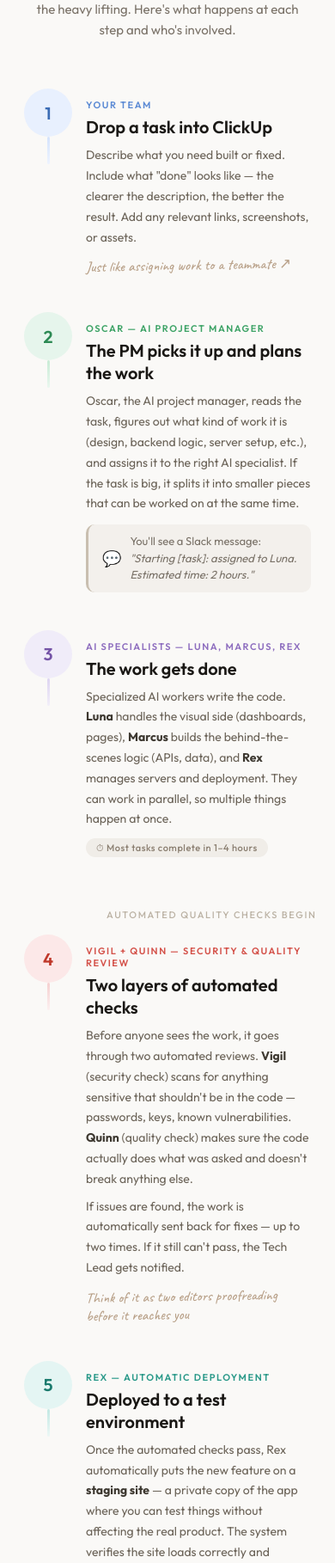
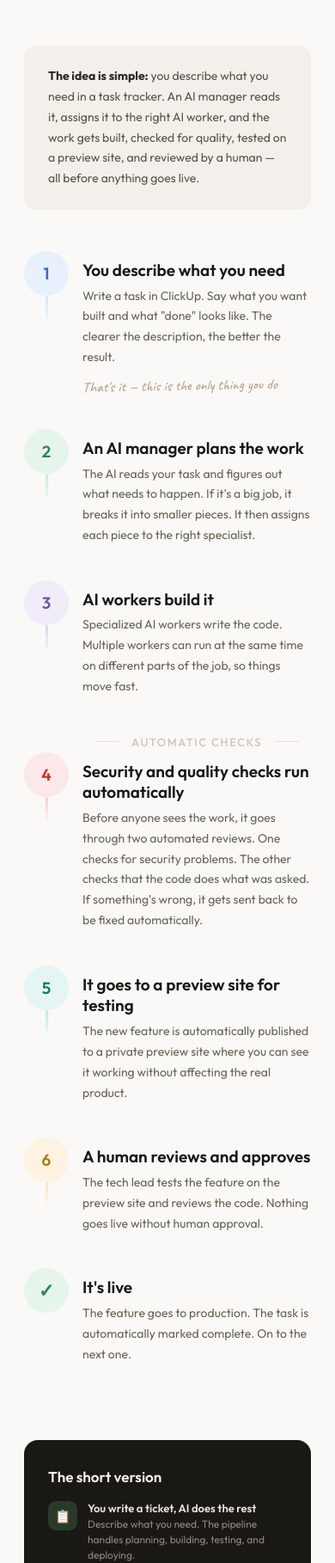
Before and after one commit to robertogalan/virtual-eng-dept, a plain HTML site: page docs/flowchart-simple.html in a window 390 px wide. Shown: the part 182-2000 px from the top of the page at 86% size. Drawn offline with Linux system fonts and the light colour scheme.

Commit message:
fix: full audit — naming, security, portability, docs, simplified flowchart

```diff
--- a/docs/flowchart-simple.html
+++ b/docs/flowchart-simple.html
@@ -3,7 +3,7 @@
 <head>
 <meta charset="UTF-8">
 <meta name="viewport" content="width=device-width, initial-scale=1.0">
-  <title>How Work Gets Done — Virtual Engineering Pipeline</title>
+<title>How It Works — Virtual Engineering Department</title>
 <style>
   @import url('https://fonts.googleapis.com/css2?family=Outfit:wght@300;400;500;600;700&family=Caveat:wght@500;600&display=swap');
 
@@ -17,7 +17,7 @@
   }
 
   .canvas {
-      max-width: 720px;
+    max-width: 680px;
     margin: 0 auto;
     padding: 56px 28px 80px;
   }
@@ -39,65 +39,68 @@
     font-weight: 700;
     color: #1a1815;
     line-height: 1.2;
-      margin-bottom: 12px;
+    margin-bottom: 14px;
   }
   .header p {
     font-size: 15px;
     color: #7a7268;
-      max-width: 480px;
+    max-width: 460px;
     margin: 0 auto;
-      line-height: 1.6;
+    line-height: 1.7;
   }
+
+  .intro {
+    background: #f3f0ec;
+    border-radius: 14px;
+    padding: 24px 28px;
+    margin-bottom: 48px;
+    line-height: 1.7;
+    font-size: 14px;
+    color: #5a5349;
+  }
+  .intro strong { color: #2d2a26; }
 
   .step {
     position: relative;
     display: flex;
     gap: 24px;
     align-items: flex-start;
-      padding-bottom: 20px;
+    padding-bottom: 16px;
   }
   .step-left {
     display: flex;
     flex-direction: column;
     align-items: center;
     flex-shrink: 0;
-      width: 56px;
+    width: 52px;
   }
   .step-number {
-      width: 56px;
-      height: 56px;
+    width: 52px;
+    height: 52px;
     border-radius: 50%;
     display: flex;
     align-items: center;
     justify-content: center;
-      font-size: 20px;
+    font-size: 19px;
     font-weight: 600;
     flex-shrink: 0;
-      position: relative;
     z-index: 2;
   }
   .step-line {
     width: 3px;
     flex: 1;
-      min-height: 32px;
+    min-height: 28px;
     border-radius: 2px;
   }
   .step-content {
     flex: 1;
-      padding: 12px 0 24px;
-    }
-    .step-who {
-      font-size: 11px;
-      font-weight: 600;
-      letter-spacing: 0.14em;
-      text-transform: uppercase;
-      margin-bottom: 6px;
+    padding: 10px 0 24px;
   }
   .step-title {
-      font-size: 20px;
+    font-size: 19px;
     font-weight: 600;
     color: #1a1815;
-      margin-bottom: 8px;
+    margin-bottom: 6px;
     line-height: 1.3;
   }
   .step-desc {
@@ -105,7 +108,6 @@
     color: #6b6358;
     line-height: 1.7;
   }
-    .step-desc strong { color: #3d3830; }
 
   .annotation {
     font-family: 'Caveat', cursive;
@@ -118,132 +120,109 @@
 
   .theme-blue .step-number { background: #e8f0fe; color: #3b6cb5; }
   .theme-blue .step-line { background: linear-gradient(180deg, #d4e3fc, #eef4ff); }
-    .theme-blue .step-who { color: #5b8ad4; }
 
   .theme-green .step-number { background: #e6f5ec; color: #2d8a54; }
   .theme-green .step-line { background: linear-gradient(180deg, #c8ebd5, #eaf7ef); }
-    .theme-green .step-who { color: #3da366; }
 
   .theme-purple .step-number { background: #f0ecf9; color: #7453a6; }
   .theme-purple .step-line { background: linear-gradient(180deg, #ddd4f1, #f2eff9); }
-    .theme-purple .step-who { color: #8e6ebf; }
 
   .theme-amber .step-number { background: #fef3e2; color: #b07a1a; }
   .theme-amber .step-line { background: linear-gradient(180deg, #f5e2bf, #fef8ef); }
-    .theme-amber .step-who { color: #c99230; }
 
   .theme-red .step-number { background: #fce8e8; color: #c0392b; }
   .theme-red .step-line { background: linear-gradient(180deg, #f5d0d0, #fcf0f0); }
-    .theme-red .step-who { color: #d4524a; }
 
   .theme-teal .step-number { background: #e4f5f3; color: #1a7a6d; }
   .theme-teal .step-line { background: linear-gradient(180deg, #c2e8e3, #edf8f6); }
-    .theme-teal .step-who { color: #2a9989; }
 
-    .notif {
+  .divider {
     display: flex;
     align-items: center;
-      gap: 10px;
-      background: #f3f0ec;
-      border-radius: 10px;
-      padding: 10px 16px;
-      margin-top: 12px;
-      border-left: 3px solid #c9bfb0;
+    justify-content: center;
+    padding: 4px 0 4px 76px;
+    color: #ccc5ba;
+    font-size: 13px;
+    letter-spacing: 0.12em;
+    text-transform: uppercase;
+    font-weight: 500;
   }
-    .notif-icon { font-size: 18px; flex-shrink: 0; }
-    .notif-text { font-size: 13px; color: #7a7268; line-height: 1.5; }
-
-    .time-pill {
-      display: inline-block;
-      font-size: 11px;
-      font-weight: 500;
-      letter-spacing: 0.05em;
-      padding: 4px 12px;
-      border-radius: 20px;
-      margin-top: 10px;
-      background: #f0ede8;
-      color: #8a7e70;
-    }
-
-    .section-break {
-      display: flex;
-      align-items: center;
-      gap: 16px;
-      margin: 16px 0 16px 80px;
-    }
-    .section-break::before, .section-break::after {
+  .divider::before, .divider::after {
     content: '';
     flex: 1;
     height: 1px;
     background: #e5e0da;
-    }
-    .section-break span {
-      font-size: 11px;
-      letter-spacing: 0.15em;
-      text-transform: uppercase;
-      color: #bbb2a4;
-      white-space: nowrap;
-      font-weight: 500;
+    margin: 0 14px;
   }
 
   .summary {
     margin-top: 48px;
     background: #1a1815;
     border-radius: 16px;
-      padding: 36px 32px;
+    padding: 32px 28px;
     color: #e8e2da;
   }
   .summary h2 {
-      font-size: 18px;
+    font-size: 17px;
     font-weight: 600;
     color: #f5f0ea;
-      margin-bottom: 16px;
+    margin-bottom: 18px;
   }
-    .summary-grid {
-      display: grid;
-      grid-template-columns: 1fr 1fr;
-      gap: 20px;
-    }
-    .summary-item {
+  .summary-row {
     display: flex;
     gap: 12px;
     align-items: flex-start;
+    margin-bottom: 16px;
   }
+  .summary-row:last-child { margin-bottom: 0; }
   .summary-icon {
-      width: 36px;
-      height: 36px;
-      border-radius: 10px;
+    width: 34px;
+    height: 34px;
+    border-radius: 9px;
     display: flex;
     align-items: center;
     justify-content: center;
-      font-size: 16px;
+    font-size: 15px;
     flex-shrink: 0;
   }
-    .summary-item h3 {
+  .summary-row h3 {
     font-size: 13px;
     font-weight: 600;
     margin-bottom: 2px;
   }
-    .summary-item p {
+  .summary-row p {
     font-size: 12px;
-      opacity: 0.6;
+    opacity: 0.55;
     line-height: 1.5;
   }
 
-    @media (max-width: 560px) {
-      .summary-grid { grid-template-columns: 1fr; }
+  .footer {
+    text-align: center;
+    margin-top: 36px;
+    font-size: 12px;
+    color: #bbb2a4;
+  }
+  .footer a { color: #8a7e70; }
+
+  @media (max-width: 520px) {
     .step { gap: 16px; }
     .header h1 { font-size: 26px; }
+    .divider { padding-left: 68px; }
   }
 </style>
 </head>
 <body>
 
 <div class="canvas">
+
   <div class="header">
-    <div class="eyebrow">Virtual Engineering Pipeline</div>
-    <h1>How a task goes from idea to live</h1>
-    <p>An AI-powered engineering pipeline that handles the heavy lifting. Here's what happens at each step and who's involved.</p>
+    <div class="eyebrow">Virtual Engineering Department</div>
+    <h1>How it works</h1>
+    <p>A team of AI workers builds software for you. Here's the process from start to finish.</p>
+  </div>
+
+  <div class="intro">
+    <strong>The idea is simple:</strong> you describe what you need in a task tracker. An AI manager reads it, assigns it to the right AI worker, and the work gets built, checked for quality, tested on a preview site, and reviewed by a human — all before anything goes live.
   </div>
 
   <!-- STEP 1 -->
@@ -253,12 +232,11 @@
       <div class="step-line"></div>
     </div>
     <div class="step-content">
-      <div class="step-who">Your Team</div>
-      <div class="step-title">Drop a task into ClickUp</div>
+      <div class="step-title">You describe what you need</div>
       <div class="step-desc">
-        Describe what you need built or fixed. Include what "done" looks like — the clearer the description, the better the result. Add any relevant links, screenshots, or assets.
+        Write a task in ClickUp. Say what you want built and what "done" looks like. The clearer the description, the better the result.
       </div>
-      <div class="annotation">Just like assigning work to a teammate &#8599;</div>
+      <div class="annotation">That's it — this is the only thing you do</div>
     </div>
   </div>
 
@@ -269,14 +247,9 @@
       <div class="step-line"></div>
     </div>
     <div class="step-content">
-      <div class="step-who">Oscar — AI Project Manager</div>
-      <div class="step-title">The PM picks it up and plans the work</div>
+      <div class="step-title">An AI manager plans the work</div>
       <div class="step-desc">
-        Oscar, the AI project manager, reads the task, figures out what kind of work it is (design, backend logic, server setup, etc.), and assigns it to the right AI specialist. If the task is big, it splits it into smaller pieces that can be worked on at the same time.
-      </div>
-      <div class="notif">
-        <span class="notif-icon">&#128172;</span>
-        <span class="notif-text">You'll see a Slack message: <em>"Starting [task]: assigned to Luna. Estimated time: 2 hours."</em></span>
+        The AI reads your task and figures out what needs to happen. If it's a big job, it breaks it into smaller pieces. It then assigns each piece to the right specialist.
       </div>
     </div>
   </div>
@@ -288,16 +261,14 @@
       <div class="step-line"></div>
     </div>
     <div class="step-content">
-      <div class="step-who">AI Specialists — Luna, Marcus, Rex</div>
-      <div class="step-title">The work gets done</div>
+      <div class="step-title">AI workers build it</div>
       <div class="step-desc">
-        Specialized AI workers write the code. <strong>Luna</strong> handles the visual side (dashboards, pages), <strong>Marcus</strong> builds the behind-the-scenes logic (APIs, data), and <strong>Rex</strong> manages servers and deployment. They can work in parallel, so multiple things happen at once.
+        Specialized AI workers write the code. Multiple workers can run at the same time on different parts of the job, so things move fast.
       </div>
-      <span class="time-pill">&#9201; Most tasks complete in 1&ndash;4 hours</span>
     </div>
   </div>
 
-  <div class="section-break"><span>Automated quality checks begin</span></div>
+  <div class="divider">automatic checks</div>
 
   <!-- STEP 4 -->
   <div class="step theme-red">
@@ -306,15 +277,10 @@
       <div class="step-line"></div>
     </div>
     <div class="step-content">
-      <div class="step-who">Vigil + Quinn — Security &amp; Quality Review</div>
-      <div class="step-title">Two layers of automated checks</div>
+      <div class="step-title">Security and quality checks run automatically</div>
       <div class="step-desc">
-        Before anyone sees the work, it goes through two automated reviews. <strong>Vigil</strong> (security check) scans for anything sensitive that shouldn't be in the code — passwords, keys, known vulnerabilities. <strong>Quinn</strong> (quality check) makes sure the code actually does what was asked and doesn't break anything else.
+        Before anyone sees the work, it goes through two automated reviews. One checks for security problems. The other checks that the code does what was asked. If something's wrong, it gets sent back to be fixed automatically.
       </div>
-      <div class="step-desc" style="margin-top: 8px;">
-        If issues are found, the work is automatically sent back for fixes — up to two times. If it still can't pass, the Tech Lead gets notified.
-      </div>
-      <div class="annotation">Think of it as two editors proofreading before it reaches you</div>
     </div>
   </div>
 
@@ -325,14 +291,9 @@
       <div class="step-line"></div>
     </div>
     <div class="step-content">
-      <div class="step-who">Rex — Automatic Deployment</div>
-      <div class="step-title">Deployed to a test environment</div>
+      <div class="step-title">It goes to a preview site for testing</div>
       <div class="step-desc">
-        Once the automated checks pass, Rex automatically puts the new feature on a <strong>staging site</strong> — a private copy of the app where you can test things without affecting the real product. The system verifies the site loads correctly and nothing is broken.
-      </div>
-      <div class="notif">
-        <span class="notif-icon">&#128279;</span>
-        <span class="notif-text">You'll see a Slack message with a link to preview the changes on the staging site.</span>
+        The new feature is automatically published to a private preview site where you can see it working without affecting the real product.
       </div>
     </div>
   </div>
@@ -344,64 +305,58 @@
       <div class="step-line"></div>
     </div>
     <div class="step-content">
-      <div class="step-who">Tech Lead (Human)</div>
-      <div class="step-title">Human review and approval</div>
+      <div class="step-title">A human reviews and approves</div>
       <div class="step-desc">
-        The Tech Lead opens the staging link, tests the feature, and reviews the code. <strong>Nothing goes live without human approval.</strong> If changes are needed, it goes back for another round. If it looks good, they tell Oscar to merge and deploy.
+        The tech lead tests the feature on the preview site and reviews the code. Nothing goes live without human approval.
       </div>
     </div>
   </div>
 
-  <!-- STEP 7 -->
+  <!-- DONE -->
   <div class="step theme-green">
     <div class="step-left">
-      <div class="step-number">&#10003;</div>
+      <div class="step-number" style="font-size: 22px;">&#10003;</div>
       <div class="step-line" style="background: transparent;"></div>
     </div>
     <div class="step-content">
-      <div class="step-who">Done</div>
-      <div class="step-title">Live in production</div>
+      <div class="step-title">It's live</div>
       <div class="step-desc">
-        Oscar merges the code, Rex deploys it to production, and it's live. ClickUp automatically marks the task as complete. On to the next one.
+        The feature goes to production. The task is automatically marked complete. On to the next one.
       </div>
     </div>
   </div>
 
   <!-- Summary -->
   <div class="summary">
-    <h2>What this means for your team</h2>
-    <div class="summary-grid">
-      <div class="summary-item">
+    <h2>The short version</h2>
+    <div class="summary-row">
       <div class="summary-icon" style="background: #2a3a2a; color: #6ee7b7;">&#128203;</div>
       <div>
-          <h3>Your only job: write good tickets</h3>
-          <p>Describe what you need clearly in ClickUp. The pipeline handles the rest.</p>
+        <h3>You write a ticket, AI does the rest</h3>
+        <p>Describe what you need. The pipeline handles planning, building, testing, and deploying.</p>
       </div>
     </div>
-      <div class="summary-item">
-        <div class="summary-icon" style="background: #2a2a3a; color: #818cf8;">&#128172;</div>
+    <div class="summary-row">
+      <div class="summary-icon" style="background: #3a2a2a; color: #fca5a5;">&#128274;</div>
       <div>
-          <h3>Slack keeps you in the loop</h3>
-          <p>You'll see updates in #engineering as tasks move through each stage.</p>
+        <h3>Nothing ships without checks</h3>
+        <p>Automatic security scan, automatic quality review, and a human signs off before it goes live.</p>
       </div>
     </div>
-      <div class="summary-item">
-        <div class="summary-icon" style="background: #3a2a2a; color: #fca5a5;">&#128274;</div>
-        <div>
-          <h3>Three safety nets before anything goes live</h3>
-          <p>Vigil's security scan, Quinn's quality review, plus human approval on staging.</p>
-        </div>
-      </div>
-      <div class="summary-item">
+    <div class="summary-row">
       <div class="summary-icon" style="background: #3a3a2a; color: #fcd34d;">&#9889;</div>
       <div>
-          <h3>Faster than traditional development</h3>
-          <p>Most tasks go from ClickUp to staging in hours, not days.</p>
-        </div>
-      </div>
+        <h3>Hours, not days</h3>
+        <p>Most tasks go from ticket to preview site in 1–4 hours.</p>
       </div>
     </div>
   </div>
 
+  <div class="footer">
+    <a href="flowchart.html">View the technical flowchart</a>
+  </div>
+
+</div>
+
 </body>
 </html>
```
Also changed, not shown: docs/index.html (added, +95 -0 lines), 11 other files. Lines whose indentation alone changed are shown as unchanged.
